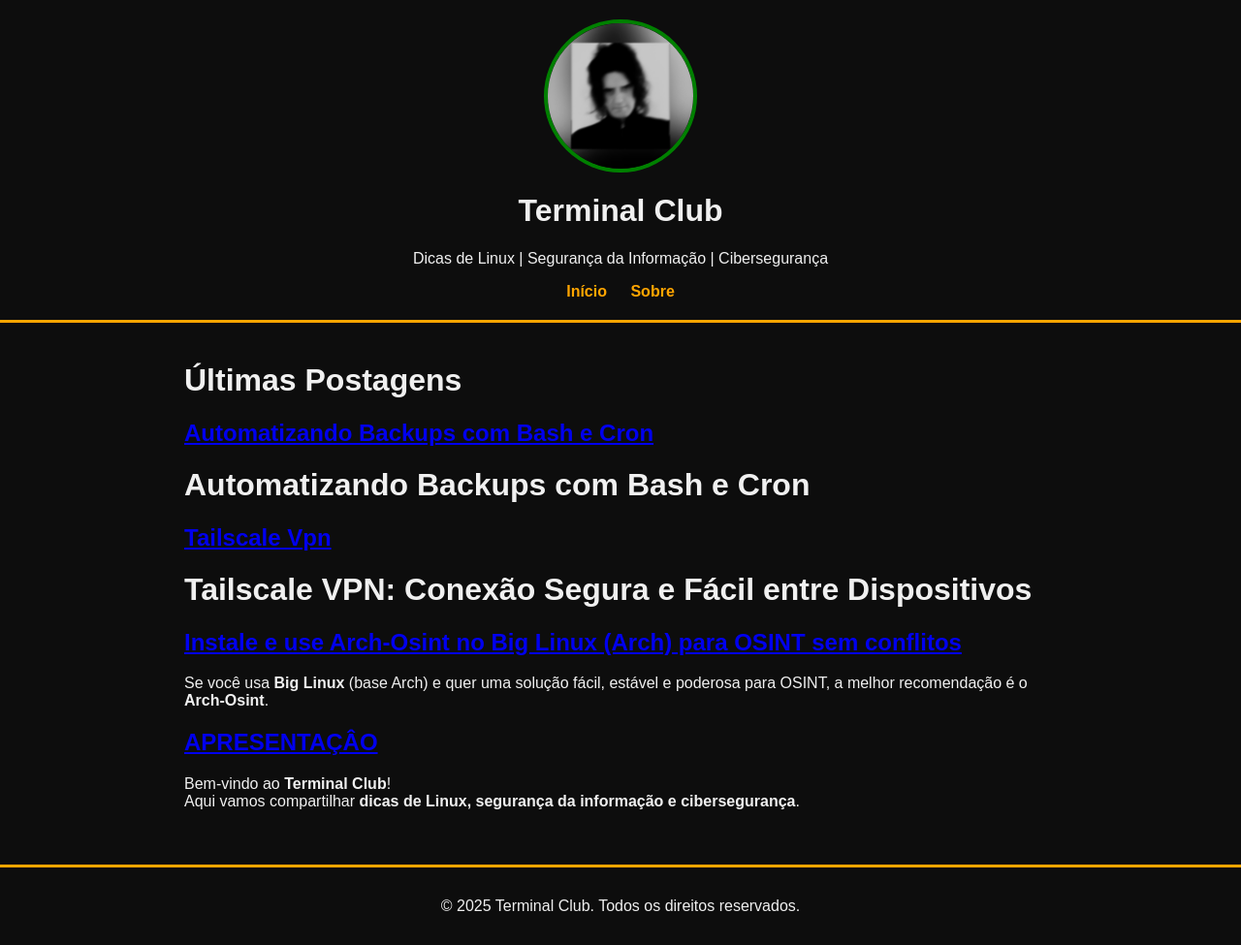
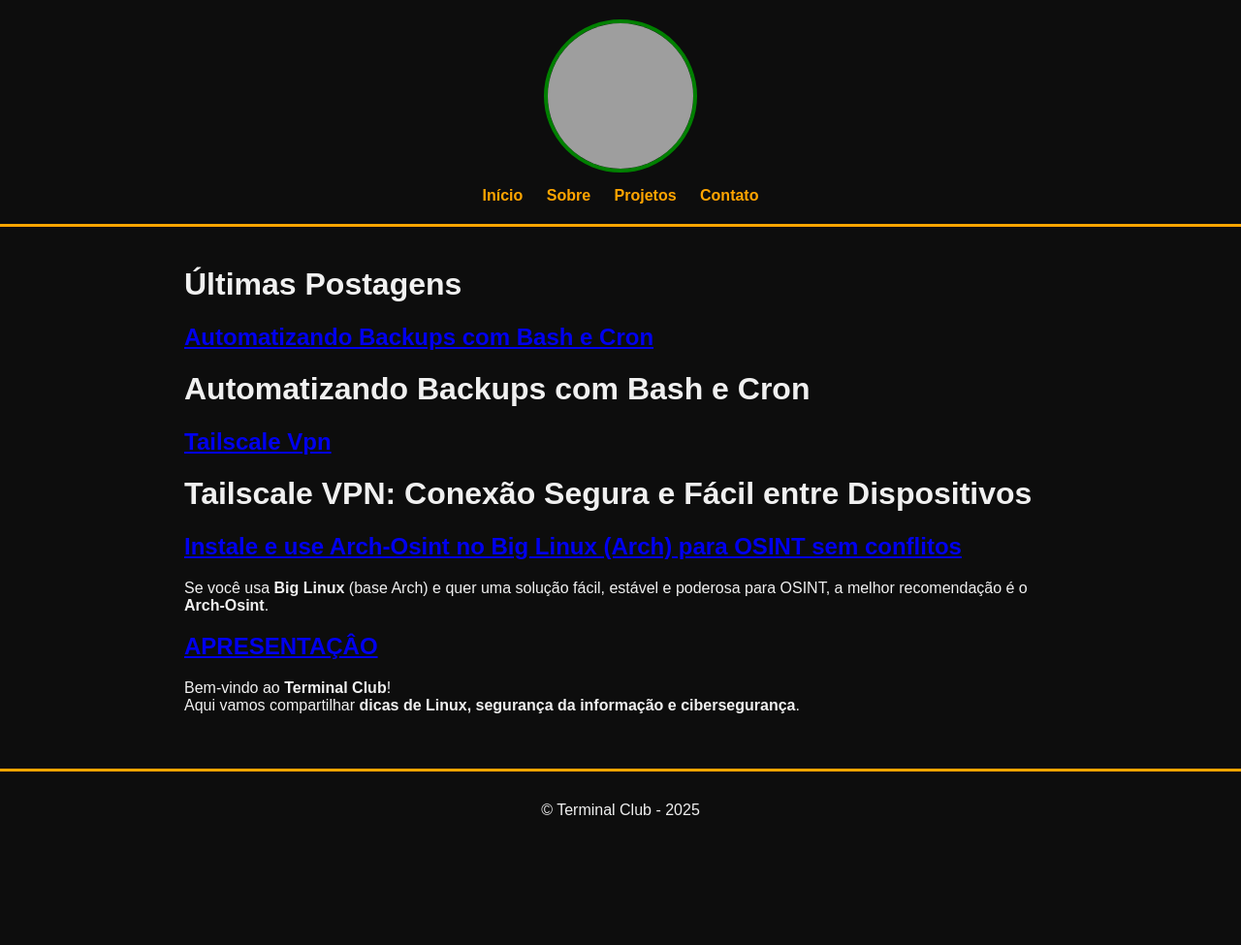
Before and after one commit to reinaldokabello/terminal_club, a Jekyll site: the page built from index.md, in a window 1280 px wide. Shown: the whole page at 97% size. Built offline with Jekyll 4.4.1, drawn with Linux system fonts in a browser that asks for light colours; after the commit the page ends 900 px from its top, so only the background shows below that; grey boxes are pictures that could not be loaded.

Commit message:
Update default.html

```diff
--- a/_layouts/default.html
+++ b/_layouts/default.html
@@ -3,21 +3,23 @@
 <head>
   <meta charset="UTF-8">
   <meta name="viewport" content="width=device-width, initial-scale=1.0">
-<link rel="stylesheet" href="{{ '/assets/css/style.css' | relative_url }}">
-<link rel="stylesheet" href="{{ '/assets/css/responsive.css' | relative_url }}">
   <title>{{ page.title }} - {{ site.title }}</title>
   <link rel="stylesheet" href="{{ '/assets/css/style.css' | relative_url }}">
 </head>
 <body>
+
   <header>
-        <div class="header-container">
-            <img src="{{ '/assets/img/p2.jpg' | relative_url }}" alt="Foto do Blog" class="profile-pic">
-            <h1>Terminal Club</h1>
-            <p>Dicas de Linux | Segurança da Informação | Cibersegurança</p>
-        </div>
-        <nav>
+    <img src="{{ '/assets/images/profile.jpg' | relative_url }}" alt="Foto de perfil" class="profile-pic">
+
+    <!-- Botão Hambúrguer (visível no celular) -->
+    <button class="menu-toggle" aria-label="Abrir menu">☰</button>
+
+    <!-- Menu de Navegação -->
+    <nav class="menu">
       <a href="{{ '/' | relative_url }}">Início</a>
-            <a href="{{ '/about' | relative_url }}">Sobre</a>
+      <a href="{{ '/sobre/' | relative_url }}">Sobre</a>
+      <a href="{{ '/projetos/' | relative_url }}">Projetos</a>
+      <a href="{{ '/contato/' | relative_url }}">Contato</a>
     </nav>
   </header>
 
@@ -26,7 +28,20 @@
   </main>
 
   <footer>
-        <p>&copy; {{ site.time | date: '%Y' }} Terminal Club. Todos os direitos reservados.</p>
+    <p>&copy; {{ site.title }} - {{ site.time | date: "%Y" }}</p>
   </footer>
+
+  <!-- Script para o menu hambúrguer -->
+  <script>
+  document.addEventListener("DOMContentLoaded", function () {
+      const toggle = document.querySelector(".menu-toggle");
+      const menu = document.querySelector(".menu");
+
+      toggle.addEventListener("click", () => {
+          menu.classList.toggle("show");
+      });
+  });
+  </script>
+
 </body>
 </html>
```
Lines whose indentation alone changed are shown as unchanged.
